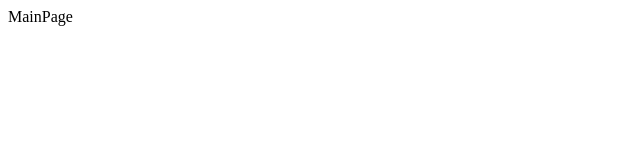
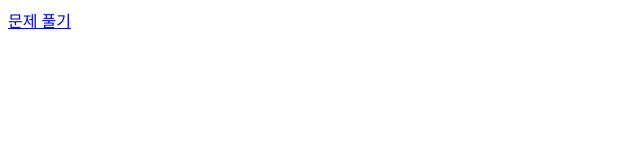
Before and after one commit to KimJunhyeong1/classting-quiz, a React (Create React App) app: page / in a window 1280 px wide. Shown: the top 160 px of the page, without its empty margins (0-640 px from the left). Built offline with nearby package versions, Linux system fonts and the light colour scheme.

Commit message:
Feat: The user can start solving the quiz by clicking the button

```diff
--- a/src/index.tsx
+++ b/src/index.tsx
@@ -2,6 +2,7 @@ import React from 'react';
 import ReactDOM from 'react-dom/client';
 import { QueryClient, QueryClientProvider } from 'react-query';
 import { BrowserRouter as Router } from 'react-router-dom';
+import { RecoilRoot } from 'recoil';
 
 import App from './App';
 
@@ -10,10 +11,12 @@ const queryClient = new QueryClient();
 const root = ReactDOM.createRoot(document.getElementById('root') as HTMLElement);
 root.render(
   <React.StrictMode>
-    <Router>
-      <QueryClientProvider client={queryClient}>
-        <App />
-      </QueryClientProvider>
-    </Router>
+    <QueryClientProvider client={queryClient}>
+      <RecoilRoot>
+        <Router>
+          <App />
+        </Router>
+      </RecoilRoot>
+    </QueryClientProvider>
   </React.StrictMode>,
 );
--- a/src/pages/MainPage/index.tsx
+++ b/src/pages/MainPage/index.tsx
@@ -1,4 +1,21 @@
+import { Link } from 'react-router-dom';
+import { useSetRecoilState } from 'recoil';
+
+import quizState from '../../recoil/quiz';
+
 function MainPage() {
-  return <>MainPage</>;
+  const setQuizState = useSetRecoilState(quizState);
+
+  return (
+    <>
+      <Link
+        to={'/quiz'}
+        onClick={() => setQuizState((prev) => ({ ...prev, isCurrentSolving: true }))}
+      >
+        문제 풀기
+      </Link>
+    </>
+  );
 }
+
 export default MainPage;
--- /dev/null
+++ b/src/recoil/quiz/atom.ts
@@ -0,0 +1,11 @@
+import { atom } from 'recoil';
+import { IQuizState } from './type';
+
+const quizState = atom<IQuizState>({
+  key: 'quizState',
+  default: {
+    isCurrentSolving: false,
+  },
+});
+
+export default quizState;
--- /dev/null
+++ b/src/recoil/quiz/index.ts
@@ -0,0 +1,3 @@
+import atom from './atom';
+
+export default atom;
--- /dev/null
+++ b/src/recoil/quiz/type.d.ts
@@ -0,0 +1,3 @@
+export interface IQuizState {
+  isCurrentSolving: boolean;
+}
```
